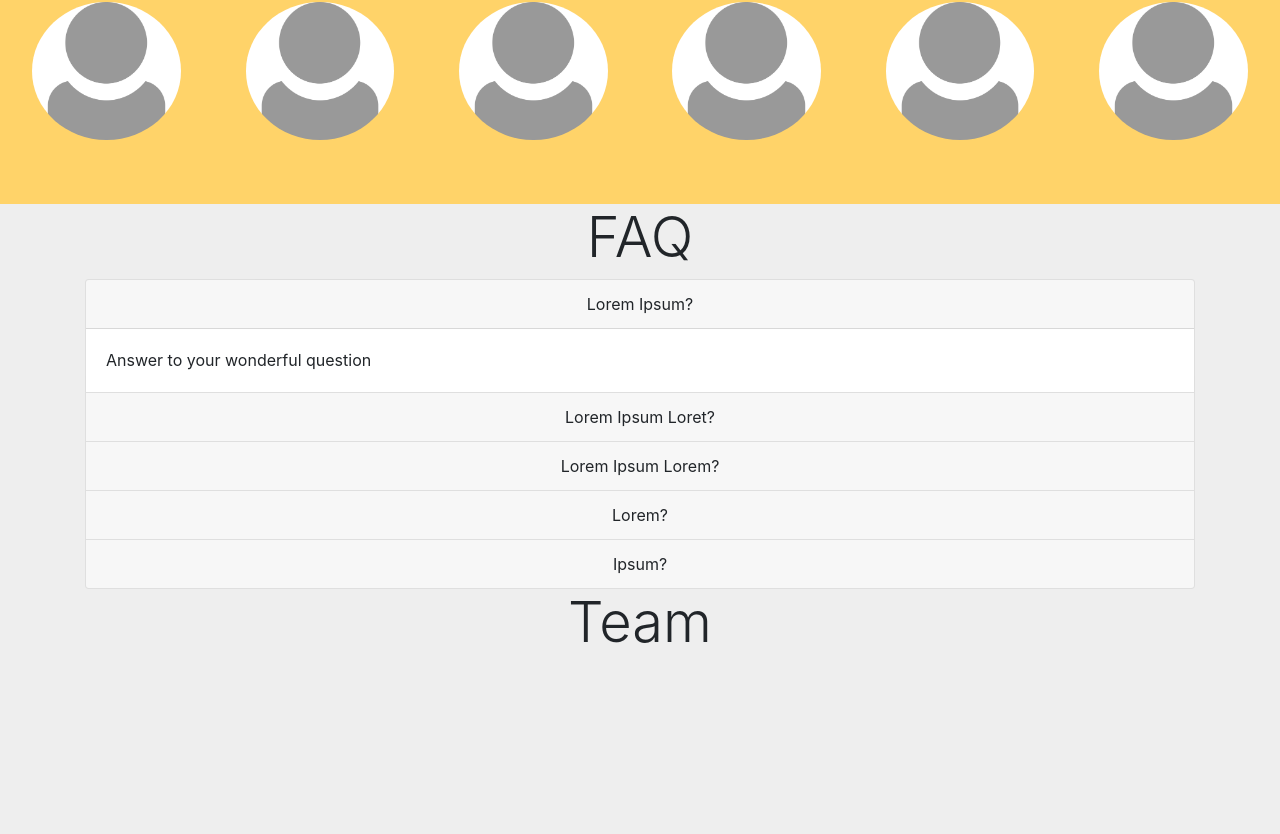
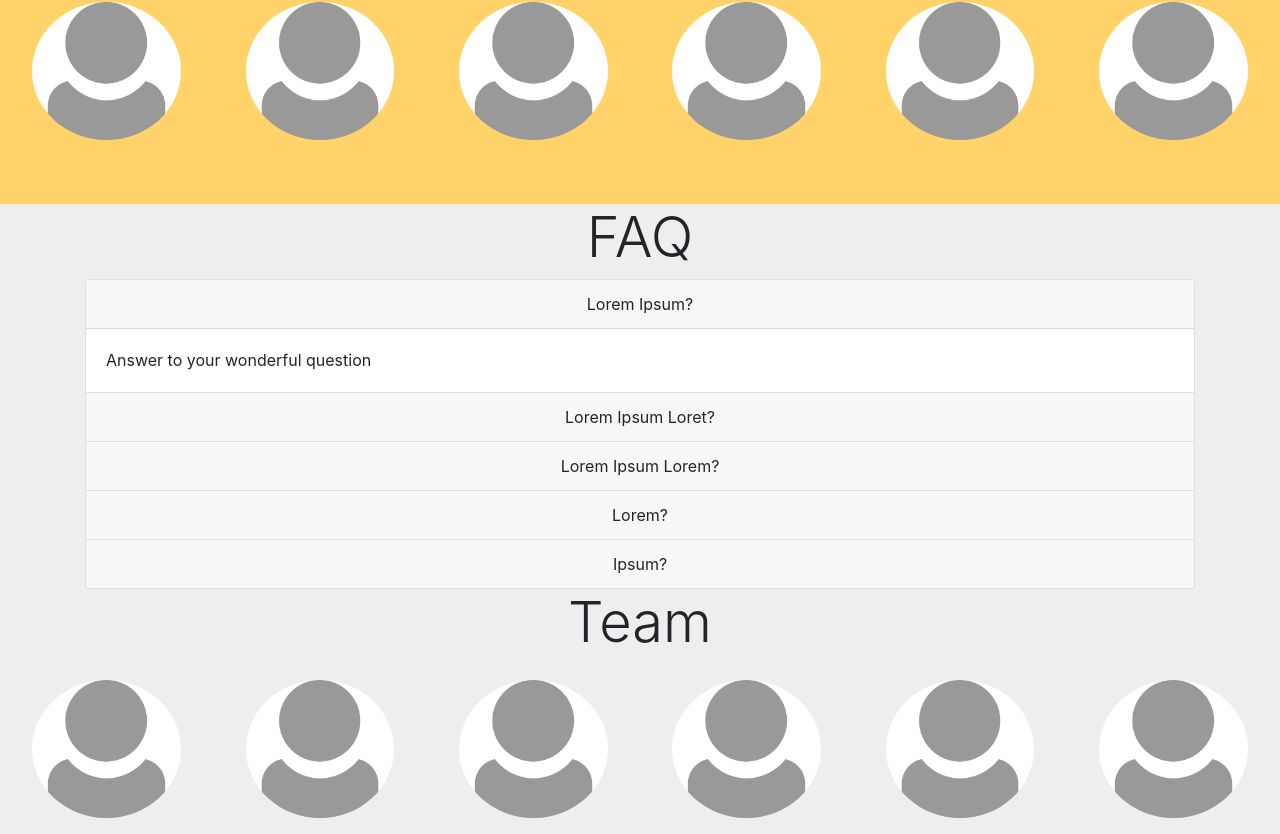
Before and after one commit to nikwalton/react-ts-hackathon-boilerplate, a React (Create React App) app in the folder frontend/: page / in a window 1280 px wide. Shown: the part 2419-3253 px from the top of the page. Before the commit the page ends 3083 px from the top, so only its background shows below. Built offline with nearby package versions, Linux system fonts and the light colour scheme.

Commit message:
Add images to the team section, final commit moving onto new projects

```diff
--- a/frontend/src/components/Team.tsx
+++ b/frontend/src/components/Team.tsx
@@ -1,5 +1,6 @@
 import React from 'react'
-import {Container, Col, Row} from 'react-bootstrap'
+import {Container, Col, Row, Image} from 'react-bootstrap'
+import placeholder from '../images/avatar-placeholder.png'
 
 function Team() {
     const ContainerStyle = {
@@ -17,6 +18,15 @@ function Team() {
                     <h1 className='display-4' style={TextStyle}>Team</h1>
                 </Col>
             </Row>
+
+            <Row className=' justify-content-md-center'>
+                <Image src={placeholder} style={{ height: "170px" }} className='m-auto p-3' roundedCircle />
+                <Image src={placeholder} style={{ height: "170px" }} className='m-auto p-3' roundedCircle />
+                <Image src={placeholder} style={{ height: "170px" }} className='m-auto p-3' roundedCircle />
+                <Image src={placeholder} style={{ height: "170px" }} className='m-auto p-3' roundedCircle />
+                <Image src={placeholder} style={{ height: "170px" }} className='m-auto p-3' roundedCircle />
+                <Image src={placeholder} style={{ height: "170px" }} className='m-auto p-3' roundedCircle />
+            </Row>
         </Container>
     );
 }
```
Also changed, not shown: 1 other file (tests, documents, lock files or other folders).
